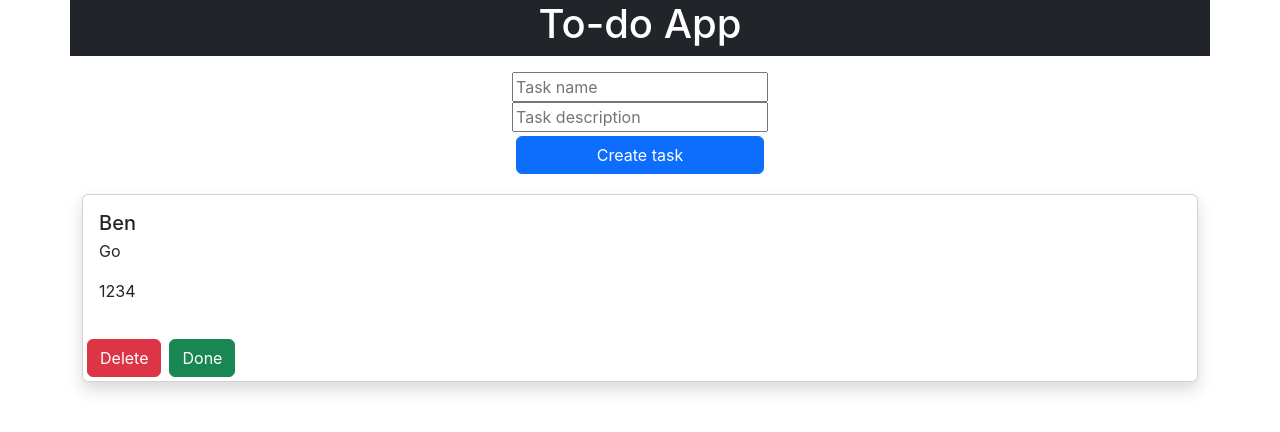
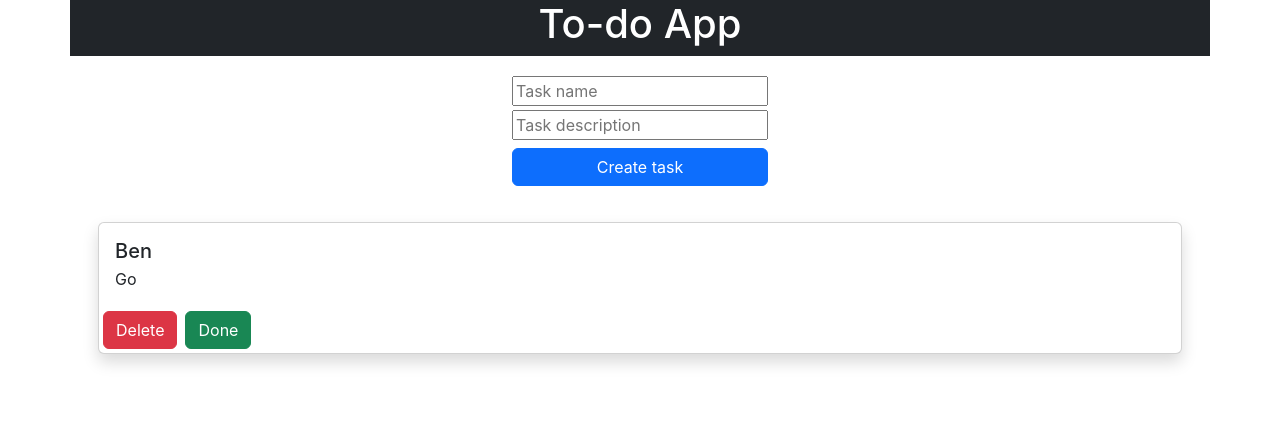
Before and after one commit to benjaminpritchard230/react-todo-app-2, a React (Create React App) app: page / in a window 1280 px wide. Shown: the top 432 px of the page. Built offline with nearby package versions, Linux system fonts and the light colour scheme.

Commit message:
Looks good

```diff
--- a/src/components/TodoDisplay.jsx
+++ b/src/components/TodoDisplay.jsx
@@ -17,7 +17,7 @@ const TodoDisplay = ({ item, mainList, setMainList }) => {
 
   return (
     <div
-      className="card shadow"
+      className="card shadow m-3"
       style={{
         backgroundColor: done ? "rgba(0, 255, 0, 0.5)" : "white",
       }}
@@ -26,7 +26,6 @@ const TodoDisplay = ({ item, mainList, setMainList }) => {
         <h5 className="card-title">{capitaliseFirstLetter(item.name)}</h5>
         <h6 className="card-subtitle mb-2 ">{item.date}</h6>
         <p className="card-text">{capitaliseFirstLetter(item.description)}</p>
-        <p>{item.id}</p>
       </div>
       <span>
         <button
--- a/src/components/UserEntry.jsx
+++ b/src/components/UserEntry.jsx
@@ -27,7 +27,7 @@ const UserEntry = ({ mainList, setMainList }) => {
     <div className="container d-flex align-items-center justify-content-center p-3">
       <div className="row">
         <form onSubmit={handleSubmit}>
-          <div className="col-auto">
+          <div className="col-auto m-1">
             {" "}
             <input
               value={name}
@@ -38,7 +38,7 @@ const UserEntry = ({ mainList, setMainList }) => {
               onChange={(event) => setName(event.target.value)}
             />
           </div>
-          <div className="col-auto">
+          <div className="col-auto m-1">
             <input
               value={description}
               id="first_name"
```
